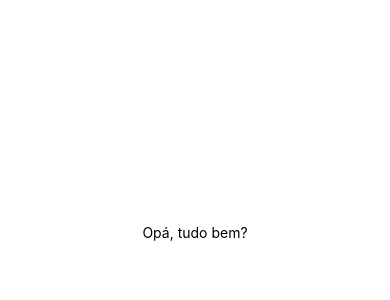
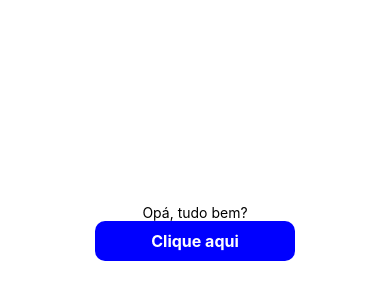
Before and after one commit to jooluisrm/primeiro-projeto, a React Native app: screen / in a window 390 px wide. Shown: the part 190-490 px from the top of the page. Built offline with nearby package versions, Linux system fonts and the light colour scheme.

Commit message:
Estilizando botões com Pressable

```diff
--- a/App.tsx
+++ b/App.tsx
@@ -1,12 +1,19 @@
 import { StatusBar } from 'expo-status-bar';
-import { StyleSheet, Text, View } from 'react-native';
+import { Button, Pressable, StyleSheet, Text, View } from 'react-native';
 
 export default function App() {
+
+    const handleClick = () => {
+        alert("Funcionou!!!");
+    }
+
     return (
         <View style={styles.container}>
+            <Text>Opá, tudo bem?</Text>
 
-      <Text>Opá, tudo bem?</Text>
-      <StatusBar style="auto" />
+            <Pressable style={styles.btn} onPress={handleClick}>
+                <Text style={styles.btnText}>Clique aqui</Text>
+            </Pressable>
         </View>
     );
 }
@@ -18,4 +25,17 @@ const styles = StyleSheet.create({
         alignItems: 'center',
         justifyContent: 'center',
     },
+    btn: {
+        width: 200,
+        height: 40,
+        backgroundColor: "#0000FF",
+        borderRadius: 10,
+        justifyContent: "center",
+        alignItems: "center",
+    },
+    btnText: {
+        color: "#ffffff",
+        fontWeight: "bold",
+        fontSize: 16
+    }
 });
```
Lines whose indentation alone changed are shown as unchanged.
